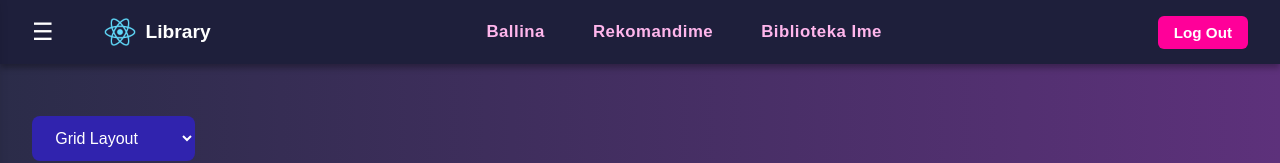
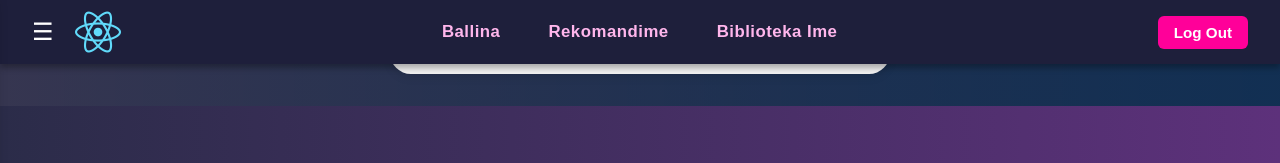
Before and after one commit to ViolaVeselaj/SistemeteShperndaraLibrary, a React (Create React App) app in the folder frontend/: page / in a window 1280 px wide. Shown: the top 163 px of the page. Built offline with nearby package versions, Linux system fonts and the light colour scheme.

Commit message:
shtimi i SearchBar

```diff
--- a/frontend/package.json
+++ b/frontend/package.json
@@ -9,6 +9,7 @@
     "axios": "^1.8.4",
     "react": "^18.2.0",
     "react-dom": "^18.2.0",
+    "react-icons": "^5.5.0",
     "react-router-dom": "^6.6.2",
     "react-scripts": "5.0.1",
     "react-toastify": "^9.0.8",
--- a/frontend/src/components/Navbar.js
+++ b/frontend/src/components/Navbar.js
@@ -2,6 +2,8 @@
 import React, { useState } from "react";
 import styled from "styled-components";
 import SideMenu from "./SideMenu";
+import { Link } from "react-router-dom";
+
 
 const NavbarContainer = styled.div`
   position: fixed;
@@ -26,18 +28,16 @@ const SideMenuButton = styled.button`
   cursor: pointer;
 `;
 
-const NavLogo = styled.div`
+const NavLogo = styled(Link)`
   display: flex;
   align-items: center;
-  font-size: 1.2rem;
-  font-weight: bold;
-  color: white;
-  margin-left: 50px;
+  height: 100%;
+  margin-left: 20px;
+  text-decoration: none;
 
   img {
-    width: 32px;
-    height: 32px;
-    margin-right: 10px;
+    height: 48px; /* më i vogël se navbar (64px), por përshtatet vizualisht */
+    width: auto;
   }
 `;
 
@@ -84,9 +84,9 @@ const Navbar = ({ titles = [] }) => {
       <NavbarContainer>
         <SideMenuButton onClick={() => setOpen(true)}>☰</SideMenuButton>
 
-        <NavLogo>
+
+        <NavLogo to="/userHomePage">
           <img src="/logo192.png" alt="Logo" />
-          Library
         </NavLogo>
 
         <NavLinks>
--- /dev/null
+++ b/frontend/src/components/SearchBar.js
@@ -0,0 +1,94 @@
+// src/components/SearchBar.js
+import React, { useState } from 'react';
+import styled from 'styled-components';
+import { FiSearch } from 'react-icons/fi';
+
+const SearchWrapper = styled.div`
+  display: flex;
+  justify-content: center;
+  padding: 2rem 1rem;
+`;
+
+const SearchInputWrapper = styled.div`
+  position: relative;
+  width: 100%;
+  max-width: 500px;
+`;
+
+const SearchInput = styled.input`
+  width: 100%;
+  padding: 12px 48px 12px 20px;
+  border: none;
+  border-radius: 50px;
+  background-color: #f1f1f1;
+  box-shadow: 0px 3px 10px rgba(0, 0, 0, 0.1);
+  font-size: 1rem;
+
+  &:focus {
+    outline: none;
+    background-color: #fff;
+  }
+`;
+
+const SearchIcon = styled(FiSearch)`
+  position: absolute;
+  right: 16px;
+  top: 50%;
+  transform: translateY(-50%);
+  color: #666;
+  pointer-events: none;
+`;
+
+const Results = styled.ul`
+  margin-top: 1rem;
+  list-style: none;
+  padding: 0;
+  max-width: 500px;
+  margin-left: auto;
+  margin-right: auto;
+  color: #000;
+  background: white;
+  border-radius: 10px;
+  box-shadow: 0px 2px 6px rgba(0,0,0,0.15);
+`;
+
+const SearchBar = ({ books }) => {
+  const [query, setQuery] = useState('');
+
+  const filteredBooks = books.filter(book =>
+    book.title.toLowerCase().includes(query.toLowerCase()) ||
+    book.author.toLowerCase().includes(query.toLowerCase())
+  );
+
+  return (
+    <>
+      <SearchWrapper>
+        <SearchInputWrapper>
+          <SearchInput
+            type="text"
+            placeholder="Kërko..."
+            value={query}
+            onChange={e => setQuery(e.target.value)}
+          />
+          <SearchIcon size={20} />
+        </SearchInputWrapper>
+      </SearchWrapper>
+
+      {query && (
+        <Results>
+          {filteredBooks.length === 0 ? (
+            <li style={{ padding: '1rem', textAlign: 'center' }}>Asnjë rezultat</li>
+          ) : (
+            filteredBooks.map(book => (
+              <li key={book.id} style={{ padding: '0.8rem 1rem', borderBottom: '1px solid #eee' }}>
+                <strong>{book.title}</strong> — {book.author}
+              </li>
+            ))
+          )}
+        </Results>
+      )}
+    </>
+  );
+};
+
+export default SearchBar;
--- a/frontend/src/components/userHomePage.js
+++ b/frontend/src/components/userHomePage.js
@@ -2,6 +2,8 @@ import React, { useState, useEffect, useMemo } from "react";
 import styled from "styled-components";
 import Navbar from "./Navbar";
 import Footer from "./Footer";
+import SearchBar from "../components/SearchBar";
+
 
 const LayoutWrapper = styled.div`
   padding: 100px 2rem 2rem 2rem;
@@ -149,6 +151,8 @@ const UserHomePage = () => {
   return (
     <>
       <Navbar titles={["Ballina", "Rekomandime", "Biblioteka Ime"]} />
+      <SearchBar books={mockBooks} />
+
       <LayoutWrapper>
         <LayoutSelector
           value={layout}
```
Also changed, not shown: 1 other file (tests, documents, lock files or other folders).
